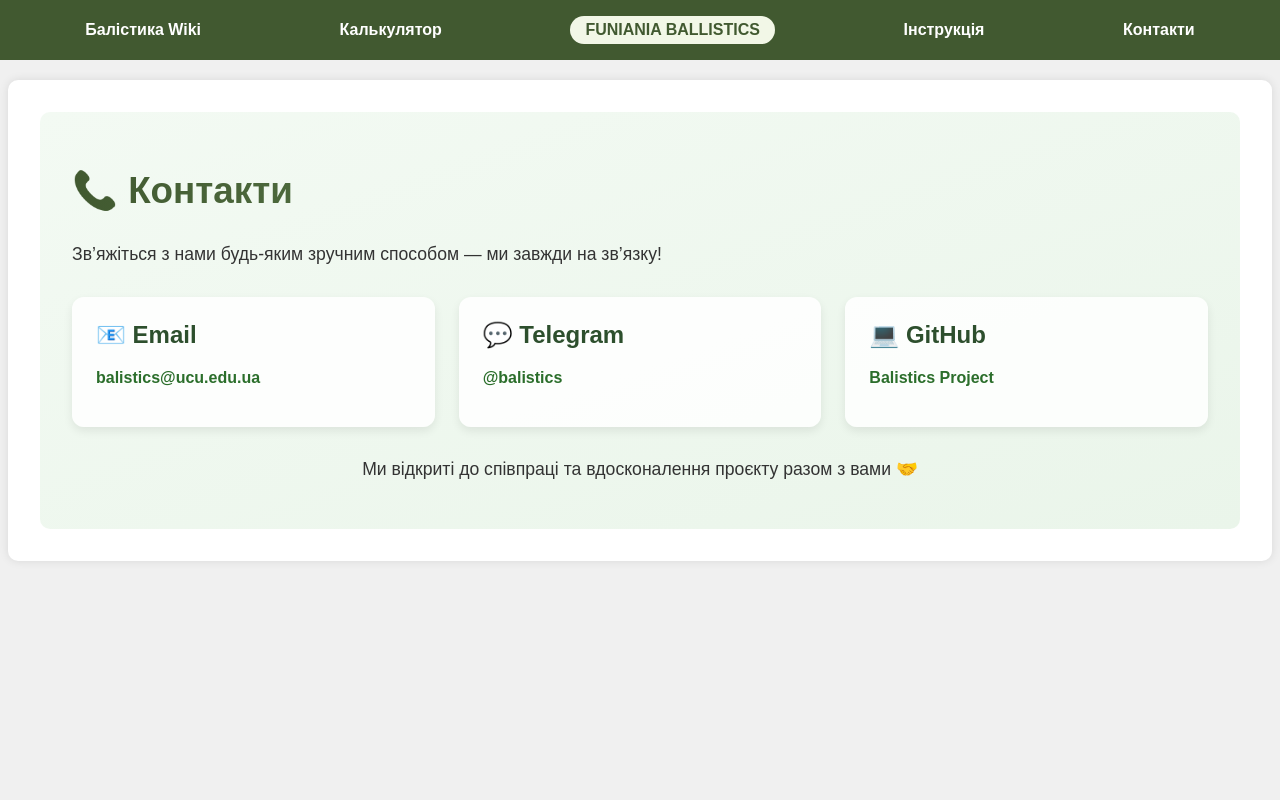
After one commit to yuriibobas/CivilBallistics, a Flask app: page /contacts in a window 1280 px wide. The commit adds this page. Run offline with Flask 3, Linux system fonts and the light colour scheme.

Commit message:
First site try

```diff
--- a/app.py
+++ b/app.py
@@ -74,10 +74,9 @@ def calculate_safety():
     data = request.json
     explosion_power = data['explosion_power']
 
-    # Радіуси небезпеки (змінюється залежно від вибухової сили)
-    red_radius = explosion_power * 5
-    yellow_radius = explosion_power * 10
-    green_radius = explosion_power * 15
+    red_radius = explosion_power * 0.2
+    yellow_radius = explosion_power * 0.5
+    green_radius = explosion_power * 0.9
 
     zones = [
         {"color": "red", "outer_radius": red_radius},
@@ -86,6 +85,21 @@ def calculate_safety():
     ]
 
     return jsonify({"zones": zones})
+@app.route('/calculator')
+def calculator():
+    return render_template('calculator.html')
+
+@app.route('/wiki')
+def wiki():
+    return render_template('wiki.html')
+
+@app.route('/instruction')
+def instruction():
+    return render_template('instruction.html')
+
+@app.route('/contacts')
+def contacts():
+    return render_template('contacts.html')
 
 # Ініціалізація бази даних при запуску додатка
 init_db()
--- /dev/null
+++ b/static/css/style.css
@@ -0,0 +1,270 @@
+body {
+    font-family: Arial, sans-serif;
+    margin: 0;
+    padding: 0;
+    background: #f0f0f0;
+}
+
+.navbar {
+    background: #415930;
+    color: white;
+    padding: 1rem;
+    display: flex;
+    justify-content: space-around;
+    align-items: center;
+    font-weight: bold;
+}
+
+.navbar a {
+    color: white;
+    text-decoration: none;
+    margin: 0 10px;
+}
+
+.navbar .logo {
+    background: #f2f7e7;
+    color: #415930;
+    padding: 5px 15px;
+    border-radius: 20px;
+}
+
+main {
+    background: white;
+    padding: 2rem;
+    max-width: 1200px;
+    margin: 20px auto;
+    border-radius: 10px;
+    box-shadow: 0 0 10px rgba(0,0,0,0.1);
+}
+
+.home {
+    display: flex;
+    justify-content: space-between;
+    gap: 2rem;
+}
+
+.home-text {
+    flex: 1;
+}
+
+.home-image img {
+    max-width: 400px;
+    border-radius: 10px;
+}
+
+.page {
+    padding: 1rem;
+    line-height: 1.6;
+}
+
+.page ul, .page ol {
+    padding-left: 1.5rem;
+}
+
+.page a {
+    color: #2c5e2e;
+    text-decoration: none;
+}
+
+.page a:hover {
+    text-decoration: underline;
+}
+.instruction-page {
+    padding: 2rem;
+    background: linear-gradient(to bottom right, #e5f0e5, #f5faf5); /* ніжно-зелений фон */
+    border-radius: 10px;
+}
+
+.gradient-title {
+    font-size: 2.5rem;
+    font-weight: bold;
+    color: #2d4f2d;
+    display: flex;
+    align-items: center;
+    gap: 0.5rem;
+}
+
+.intro-text {
+    font-size: 1.1rem;
+    margin-bottom: 2rem;
+    color: #333;
+}
+
+.steps {
+    display: grid;
+    grid-template-columns: repeat(auto-fit, minmax(280px, 1fr));
+    gap: 1.5rem;
+    justify-items: stretch;
+}
+
+
+.step-card {
+    background-color: #ffffffdd; /* трохи прозорий білий */
+    border-radius: 12px;
+    padding: 1.5rem;
+    box-shadow: 0 4px 15px rgba(0,0,0,0.1);
+    transition: transform 0.3s ease, background-color 0.3s ease;
+}
+
+.step-card:hover {
+    transform: translateY(-5px);
+    background-color: #f0f9f0;
+}
+
+.step-card h2 {
+    margin-top: 0;
+    color: #2b4b2b;
+}
+
+.step-card p {
+    color: #444;
+}
+
+.contacts-page {
+    padding: 2rem;
+    background: linear-gradient(to bottom right, #f3faf3, #eaf5ea);
+    border-radius: 10px;
+}
+
+.contact-cards {
+    display: flex;
+    flex-wrap: wrap;
+    gap: 1.5rem;
+    margin-bottom: 2rem;
+}
+
+.contact-card {
+    flex: 1 1 250px;
+    background-color: #ffffffdd;
+    padding: 1.5rem;
+    border-radius: 12px;
+    box-shadow: 0 4px 10px rgba(0, 0, 0, 0.08);
+    transition: transform 0.3s ease;
+}
+
+.contact-card:hover {
+    transform: translateY(-5px);
+    background-color: #f0f9f0;
+}
+
+.contact-card h2 {
+    margin-top: 0;
+    color: #2d4f2d;
+}
+
+.contact-card a {
+    text-decoration: none;
+    color: #2b6e2b;
+    font-weight: bold;
+}
+
+.contact-card a:hover {
+    text-decoration: underline;
+}
+
+.outro-text {
+    text-align: center;
+    font-size: 1.1rem;
+    color: #333;
+}
+
+.calculator-page {
+    padding: 2rem;
+    background: linear-gradient(to bottom right, #ecf4ec, #f6fdf6);
+    border-radius: 12px;
+    box-shadow: 0 4px 10px rgba(0,0,0,0.05);
+}
+
+.gradient-title {
+    font-size: 2.3rem;
+    font-weight: bold;
+    text-align: center;
+    margin-bottom: 2rem;
+    background: linear-gradient(to right, #415930, #7ba96f);
+    -webkit-background-clip: text;
+    -webkit-text-fill-color: transparent;
+}
+
+.calc-section {
+    background-color: #ffffffee;
+    padding: 1.5rem;
+    margin-bottom: 2rem;
+    border-radius: 12px;
+    box-shadow: 0 2px 8px rgba(0,0,0,0.05);
+    transition: box-shadow 0.3s ease;
+}
+
+.calc-section:hover {
+    box-shadow: 0 4px 16px rgba(0,0,0,0.08);
+}
+
+.calc-section h2 {
+    margin-top: 0;
+    color: #2c4e2c;
+}
+
+#map {
+    height: 500px;
+    width: 100%;
+    margin-top: 1rem;
+    border-radius: 10px;
+    border: 1px solid #ccc;
+}
+
+select, button {
+    padding: 10px 16px;
+    font-size: 1rem;
+    border-radius: 6px;
+    border: 1px solid #ccc;
+    margin-right: 10px;
+}
+
+button {
+    background-color: #4CAF50;
+    color: white;
+    border: none;
+    cursor: pointer;
+    transition: background-color 0.3s ease;
+}
+
+button:hover {
+    background-color: #45a049;
+}
+
+button:disabled {
+    background-color: #cccccc;
+    cursor: not-allowed;
+}
+
+#result {
+    padding: 1rem;
+    background-color: #f4f4f4;
+    border-radius: 10px;
+    border: 1px solid #ddd;
+    font-size: 1rem;
+    color: #333;
+    transition: all 0.3s ease;
+}
+html, body {
+    height: 100%;
+    margin: 0;
+    padding: 0;
+}
+
+.fullscreen-map {
+    height: 100vh;
+    width: 100vw;
+    margin: 0;
+    border: none;
+    border-radius: 0;
+}
+.map-controls {
+    position: absolute;
+    top: 20px;
+    left: 20px;
+    z-index: 1000;
+    background: white;
+    padding: 10px;
+    border-radius: 8px;
+    box-shadow: 0 2px 6px rgba(0,0,0,0.2);
+}
--- /dev/null
+++ b/templates/base.html
@@ -0,0 +1,25 @@
+<!-- templates/base.html -->
+<!DOCTYPE html>
+<html lang="uk">
+<head>
+    <meta charset="UTF-8">
+    <meta name="viewport" content="width=device-width, initial-scale=1.0">
+    <title>Funiania Ballistics</title>
+    <link rel="stylesheet" href="{{ url_for('static', filename='css/style.css') }}">
+</head>
+<body>
+    <nav class="navbar">
+        <a href="{{ url_for('wiki') }}">Балістика Wiki</a>
+        <a href="{{ url_for('calculator') }}">Калькулятор</a>
+        <div class="logo">FUNIANIA BALLISTICS</div>
+        <a href="{{ url_for('instruction') }}">Інструкція</a>
+        <a href="{{ url_for('contacts') }}">Контакти</a>
+    </nav>
+
+    <main>
+        {% block content %}{% endblock %}
+    </main>
+
+    <script src="{{ url_for('static', filename='js/map.js') }}"></script>
+</body>
+</html>
--- /dev/null
+++ b/templates/contacts.html
@@ -0,0 +1,25 @@
+{% extends "base.html" %}
+
+{% block content %}
+<div class="contacts-page">
+    <h1 class="gradient-title">📞 Контакти</h1>
+    <p class="intro-text">Зв’яжіться з нами будь-яким зручним способом — ми завжди на зв’язку!</p>
+
+    <div class="contact-cards">
+        <div class="contact-card">
+            <h2>📧 Email</h2>
+            <p><a href="mailto:support@funiania.org">balistics@ucu.edu.ua</a></p>
+        </div>
+        <div class="contact-card">
+            <h2>💬 Telegram</h2>
+            <p><a href="https://t.me/funiania" target="_blank">@balistics</a></p>
+        </div>
+        <div class="contact-card">
+            <h2>💻 GitHub</h2>
+            <p><a href="https://github.com/your-repo" target="_blank">Balistics Project</a></p>
+        </div>
+    </div>
+
+    <p class="outro-text">Ми відкриті до співпраці та вдосконалення проєкту разом з вами 🤝</p>
+</div>
+{% endblock %}
```
Also changed, not shown: templates/calculator.html (added, +188 -0 lines), templates/index.html (+17 -79 lines), templates/instruction.html (added, +36 -0 lines), templates/wiki.html (added, +71 -0 lines), static/img/hero.png (added).
